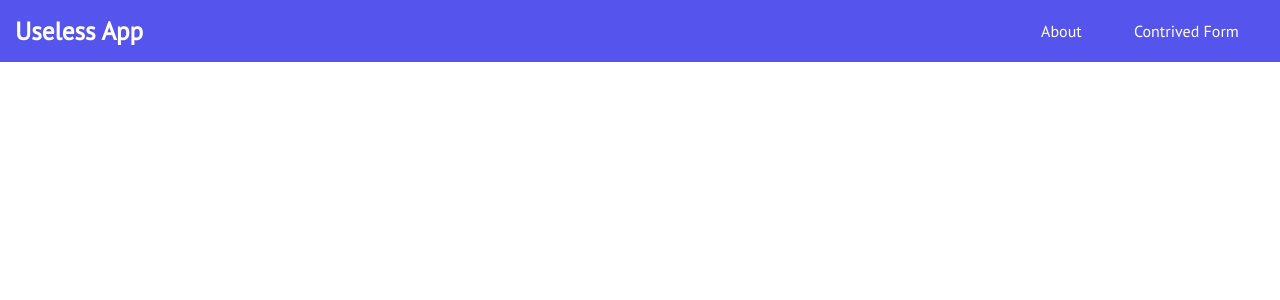
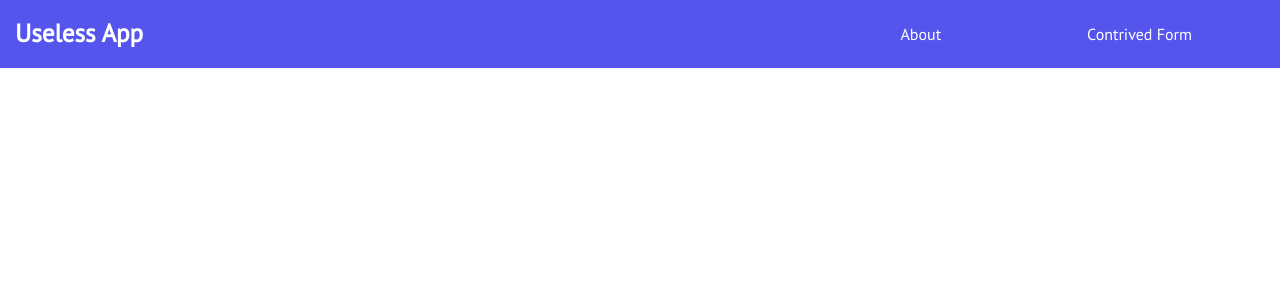
Before and after one commit to ashabrah/fedworkshop, a Vue app: page /form in a window 1280 px wide. Shown: the top 300 px of the page. Built offline with nearby package versions, Linux system fonts and the light colour scheme.

Commit message:
Added bootstrap-vue and created vue component for Contrived Form

```diff
--- a/babel.config.js
+++ b/babel.config.js
@@ -1,5 +1,5 @@
 module.exports = {
-  presets: [
-    '@vue/cli-plugin-babel/preset'
+  "presets": [
+    "@vue/cli-plugin-babel/preset"
   ]
 }
--- a/src/App.vue
+++ b/src/App.vue
@@ -53,7 +53,7 @@
 
   }
 
-  nav a {
+  nav a, a:hover {
     color: white;
     text-decoration: none;
   }
@@ -73,7 +73,7 @@
 
   .nav-links{
     display: flex;
-    width: 20%;
+    width: 35%;
     justify-content: space-around;
     margin-bottom: 0;
   }
@@ -91,10 +91,12 @@
 
   .modal-footer{
     justify-content: space-around !important;
+    border: none;
   }
 
   .modal-header{
     justify-content: space-around !important;
+    border: none;
   }
   .modal-header h5{
     font-weight: bold;
@@ -102,6 +104,8 @@
   .modal-body{
     text-align: center;
   }
+
+
 
   @media screen and (max-width: 468px){
     body{
--- a/src/main.js
+++ b/src/main.js
@@ -1,4 +1,7 @@
+import '@babel/polyfill'
+import 'mutationobserver-shim'
 import Vue from 'vue'
+import './plugins/bootstrap-vue'
 import App from './App.vue'
 import router from './router'
 
--- a/src/router/index.js
+++ b/src/router/index.js
@@ -1,6 +1,7 @@
 import Vue from 'vue'
 import VueRouter from 'vue-router'
 import Home from '../views/Home.vue'
+import ContrivedForm from '../views/ContrivedForm.vue'
 
 Vue.use(VueRouter)
 
@@ -9,6 +10,11 @@ const routes = [
     path: '/',
     name: 'Home',
     component: Home
+  },
+  {
+    path: '/form',
+    name: 'Contrived Form',
+    component: ContrivedForm
   },
   {
     path: '/about',
```
Also changed, not shown: package.json (+9 -0 lines), src/plugins/bootstrap-vue.js (added, +7 -0 lines), src/views/ContrivedForm.vue (added), 1 other file (tests, documents, lock files or other folders).
